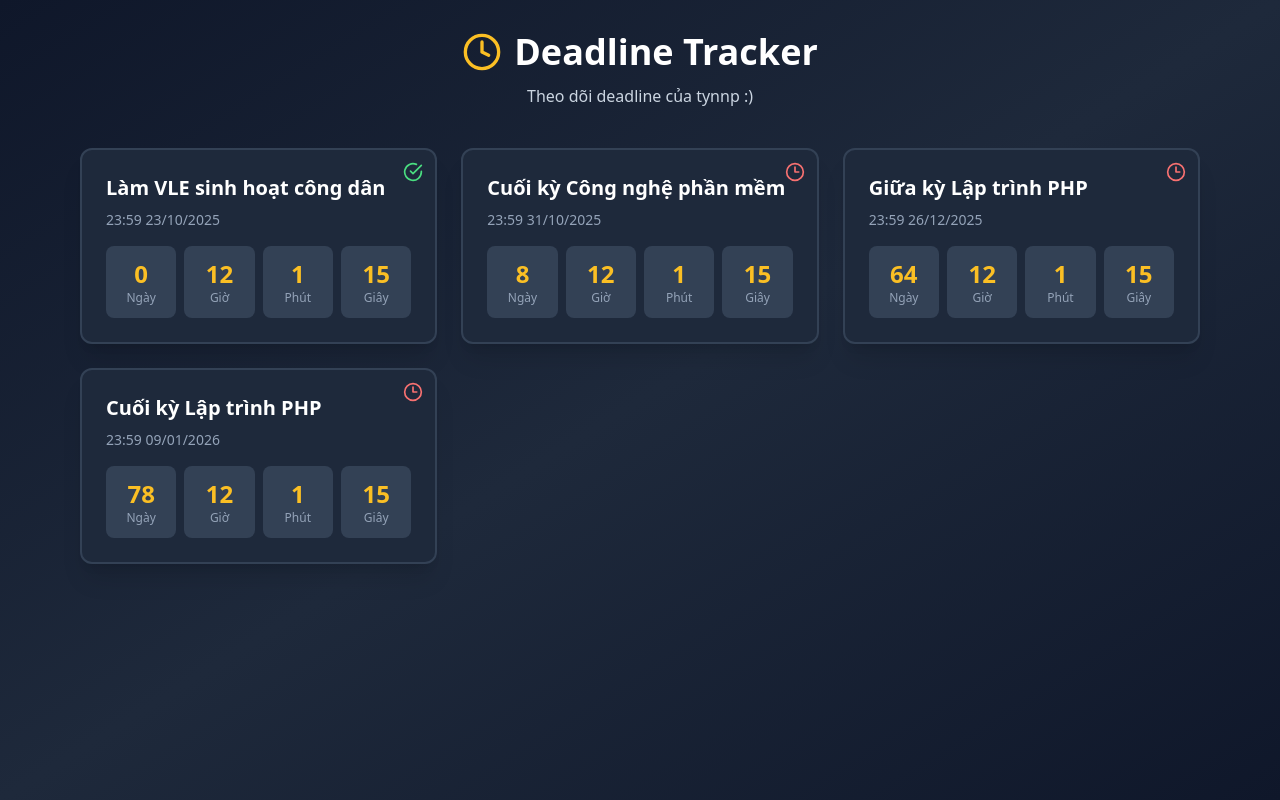
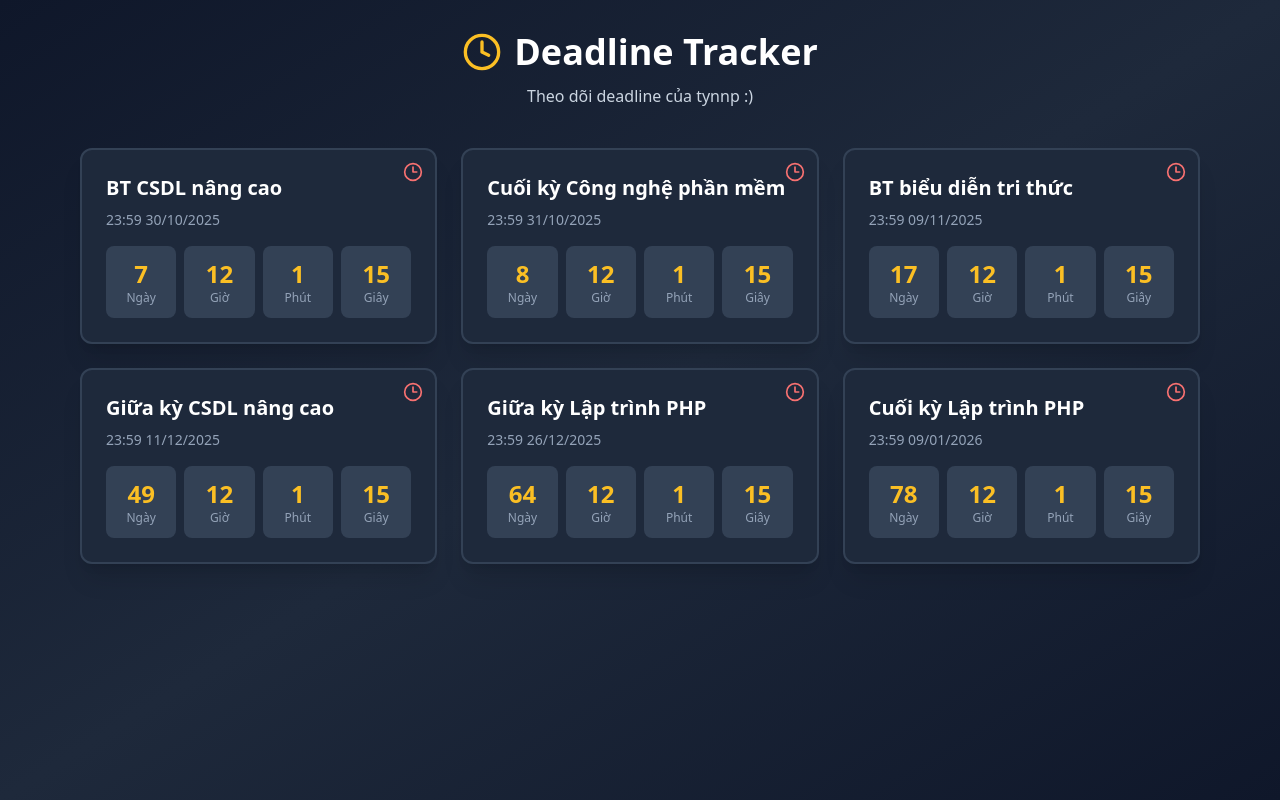
Before and after one commit to tynnp/deadline-tracker, a React (Vite) app: page / in a window 1280 px wide. Built offline with nearby package versions, Linux system fonts and the light colour scheme.

Commit message:
Thêm deadline

```diff
--- a/src/deadlines.ts
+++ b/src/deadlines.ts
@@ -30,9 +30,23 @@ export const deadlines: Deadline[] = [
   },
   {
     id: '4',
-    title: 'Làm VLE sinh hoạt công dân',
-    date: '2025-10-23',
+    title: 'BT biểu diễn tri thức',
+    date: '2025-11-09',
     time: '23:59',
-    done: true,
-  }
+    done: false,
+  },
+  {
+    id: '5',
+    title: 'BT CSDL nâng cao',
+    date: '2025-10-30',
+    time: '23:59',
+    done: false,
+  },
+  {
+    id: '6',
+    title: 'Giữa kỳ CSDL nâng cao',
+    date: '2025-12-11',
+    time: '23:59',
+    done: false,
+  },
 ];
```
